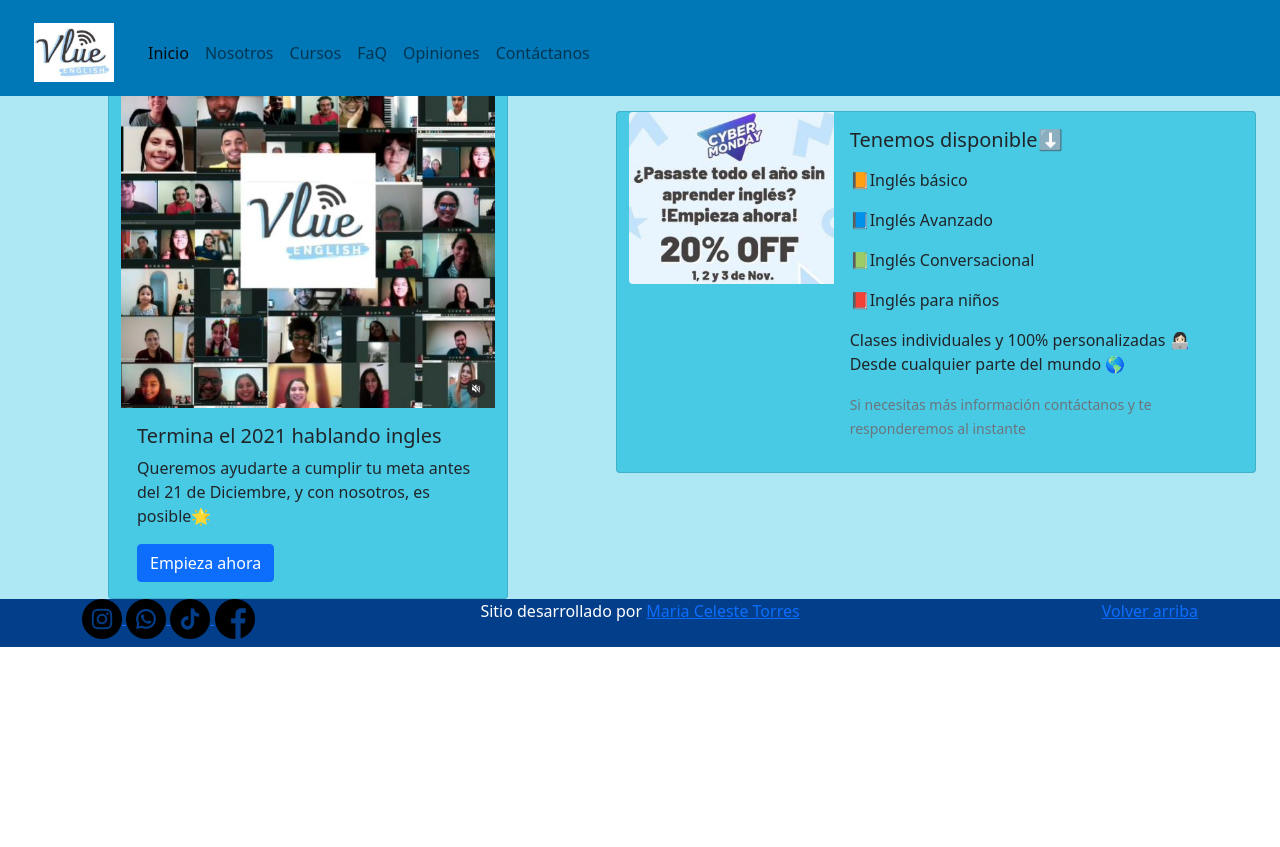
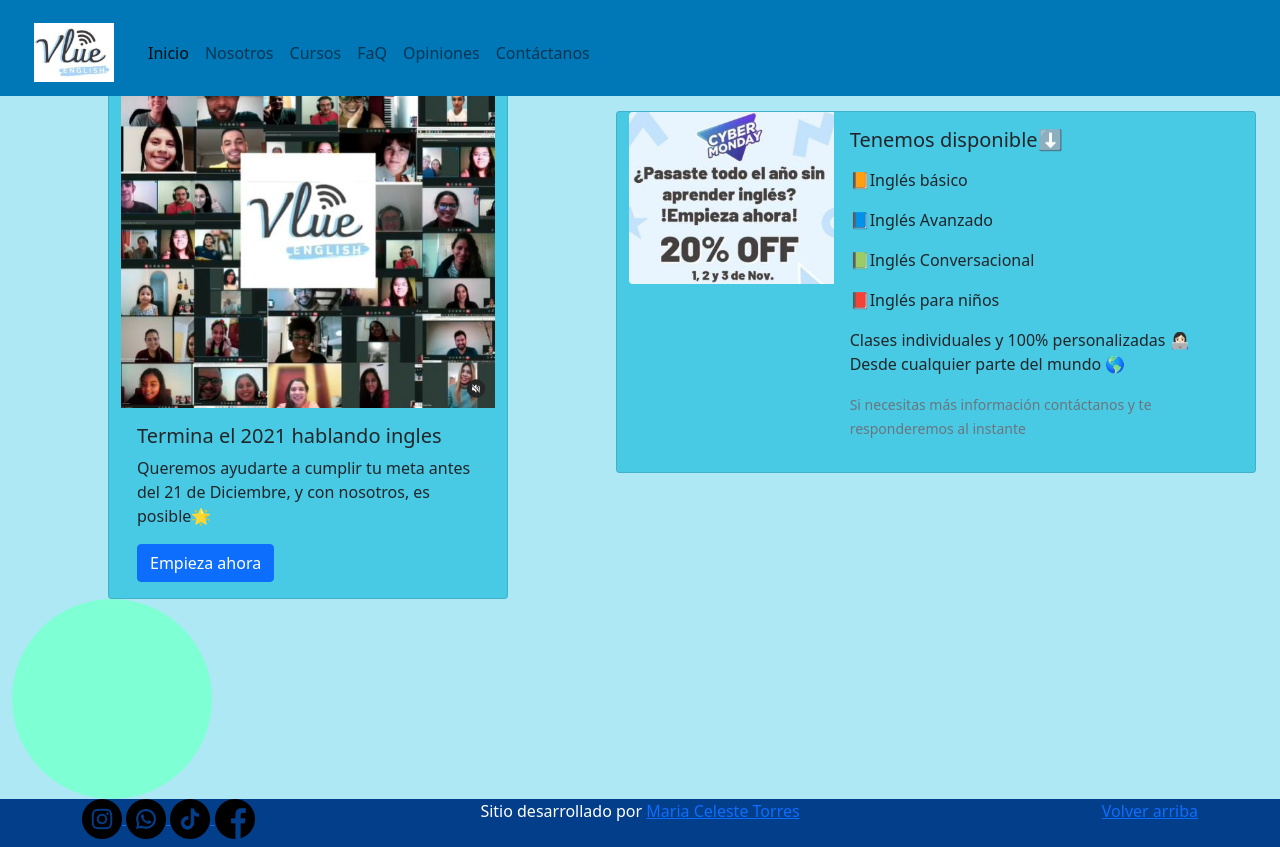
Before and after one commit to cecetorres/Idea-Torres-Maria, a plain HTML site: page Index.html in a window 1280 px wide. Before the commit the page ends 800 px from the top, so only its background shows below. Drawn offline with nearby package versions, Linux system fonts and the light colour scheme.

Commit message:
Correccion del index

```diff
--- a/CSS/Styles.css
+++ b/CSS/Styles.css
@@ -28,10 +28,18 @@ span{
 .con-margen-grueso{margin-top: 6em;}
 
 .con-espacio-grueso{padding-top: 6em;}
+.circulo{
+    width: 200px;
+    height:200px;
+    background-color: aquamarine;
+    border-radius: 100%;
+}
+
 /* 2)INDEX#################################################################### */
 .fondo-azul{background-color: #ADE8F4;}
 .fondo-azul2{background-color: #48CAE4 ;}
 .fondo-azul3{background-color: #CAF0F8;}
+.fondo-azul4{background-color: #0077B6;}
 
 /* 3)NOSOTROS#################################################################### */
 .titulo-nosotros{
--- a/Index.html
+++ b/Index.html
@@ -20,7 +20,7 @@
                 <button class="navbar-toggler" type="button" data-bs-toggle="collapse" data-bs-target="#navbarNavAltMarkup" aria-controls="navbarNavAltMarkup" aria-expanded="false" aria-label="Toggle navigation">
                 <span class="navbar-toggler-icon"></span>
                 </button>
-                <div class="collapse navbar-collapse" id="navbarNavAltMarkup">
+                <div class="collapse fondo-azul4 navbar-collapse" id="navbarNavAltMarkup">
                 <div class="navbar-nav">
                     <a class="nav-link active" aria-current="page" href="Index.html">Inicio</a>
                     <a class="nav-link" href="Páginas/Nosotros.html">Nosotros</a>
@@ -65,6 +65,7 @@
                 </div>
             </div>
         </div>
+        <div class="circulo"></div>
     </main>
     <footer class="pie-de-pagina container-fluid">
         <div class="container">
```
